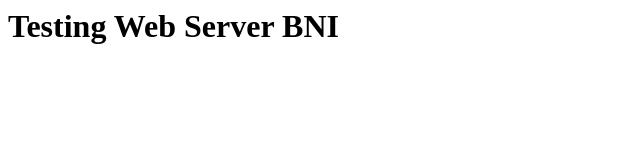
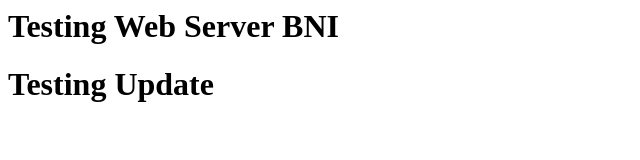
Before and after one commit to Prabowo-Bayu/binusCICD, a plain HTML site: page index.html in a window 1280 px wide. Shown: the whole page, without its empty margins (0-640 px from the left). Drawn offline with Linux system fonts and the light colour scheme.

Commit message:
testing6

```diff
--- a/index.html
+++ b/index.html
@@ -3,5 +3,6 @@
 </head>
 <body>
 <h1>Testing Web Server BNI</h1>
+<h1>Testing Update</h1>
 </body>
 </HTML>
```
